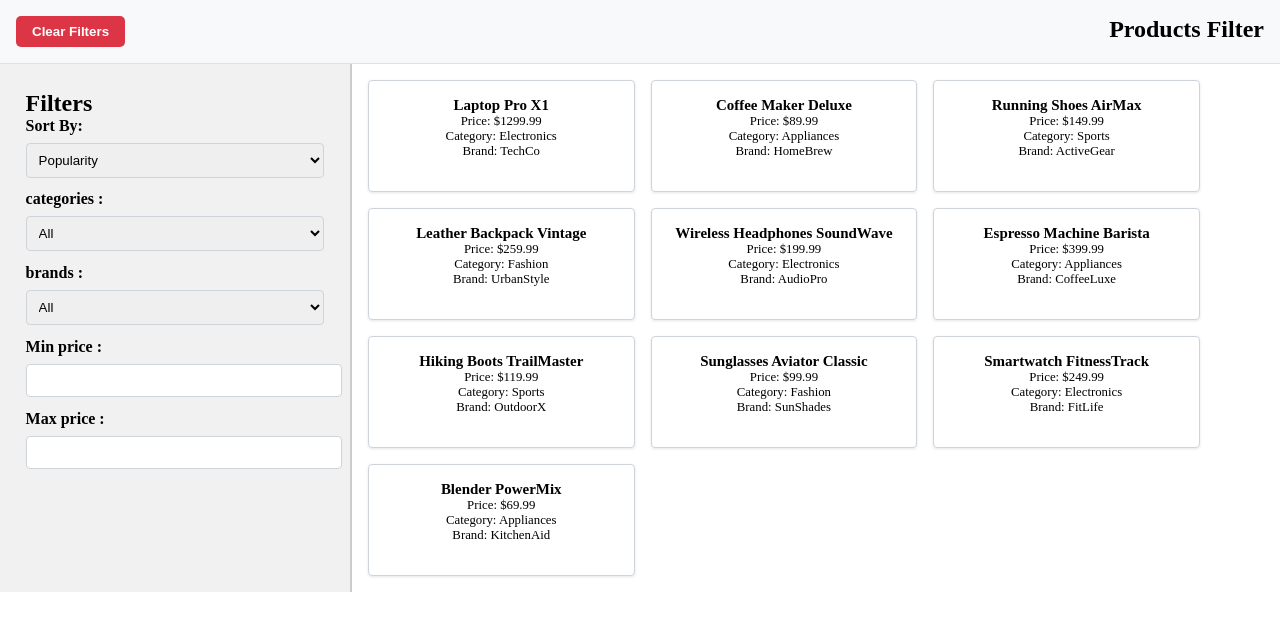
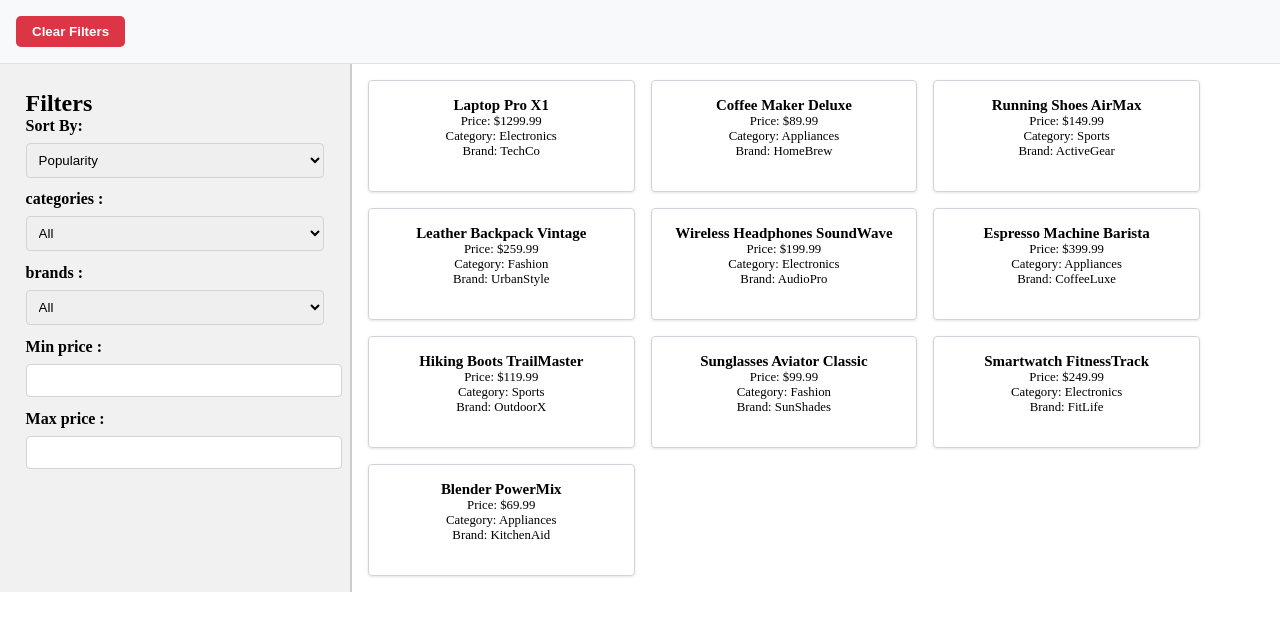
Before and after one commit to marim27/product_filter, a React (Vite) app: page / in a window 1280 px wide. Shown: the top 630 px of the page. Built offline with nearby package versions, Linux system fonts and the light colour scheme.

Commit message:
Update Header.jsx

```diff
--- a/src/components/Header.jsx
+++ b/src/components/Header.jsx
@@ -4,7 +4,7 @@ export default function Header({ clearFilters }) {
     return (
         <nav className={`${classes.product_navbar}`}>
             <button onClick={clearFilters} className={`${classes.clear_btn}`}>Clear Filters</button>
-            <div className={`${classes.heading}`}>Products Filter</div>
+            {/* <div className={`${classes.heading}`}>Products Filter</div> */}
         </nav>
     )
 }
```
